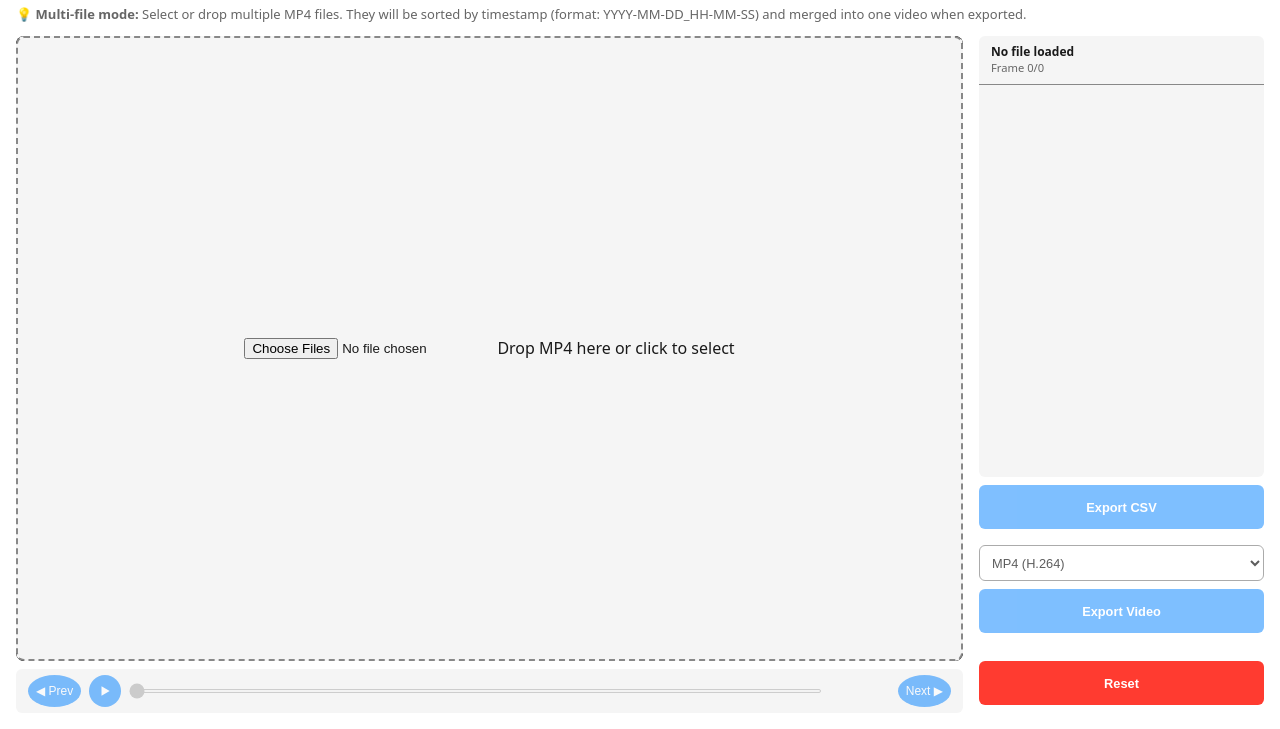
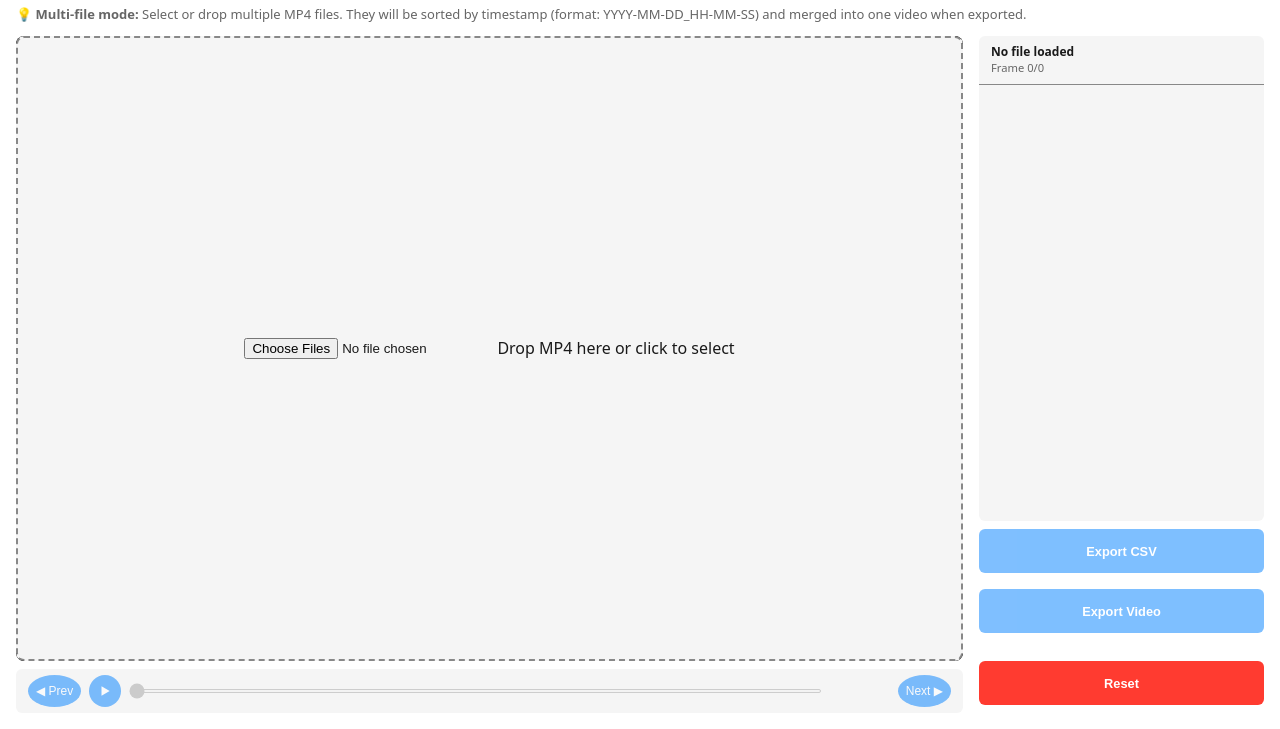
Before and after one commit to rog0978/dashcam, a plain HTML site: page add_SEI_Overlay.html in a window 1280 px wide. Shown: the part 71-800 px from the top of the page. Drawn offline with Linux system fonts and the light colour scheme; no server answers.

Commit message:
removed format option

```diff
--- a/add_SEI_Overlay.html
+++ b/add_SEI_Overlay.html
@@ -286,15 +286,7 @@
             gap: 0.5rem;
         }
 
-        .format-select {
-            height: 36px;
-            border-radius: 6px;
-            border: 1px solid var(--border);
-            background: var(--bg);
-            color: var(--text);
-            padding: 0 0.5rem;
-            font-size: 0.8rem;
-        }
+
 
         .export-btn {
             height: 44px;
@@ -379,9 +371,7 @@
 
                 <div class="export-group">
                     <button class="export-btn" id="exportCsvBtn" disabled>Export CSV</button>
-                    <select id="formatSelect" class="format-select" disabled>
-                        <option value="" disabled selected>Loading formats...</option>
-                    </select>
+
                     <button class="export-btn" id="exportVideoBtn" disabled>Export Video</button>
                     <button class="export-btn" id="resetBtn" style="background: #ff3b30; margin-top: 12px;"
                         title="Clear all files and reset">Reset</button>
@@ -450,7 +440,6 @@
         const canvas = $('canvas'), ctx = canvas.getContext('2d');
         const slider = $('slider'), playBtn = $('playBtn');
         const exportCsvBtn = $('exportCsvBtn'), exportVideoBtn = $('exportVideoBtn');
-        const formatSelect = $('formatSelect');
         const frameNum = $('frameNum'), fileName = $('fileName'), metaList = $('metaList');
         const prevFileBtn = $('prevFileBtn'), nextFileBtn = $('nextFileBtn'), fileCounter = $('fileCounter');
         const resetBtn = $('resetBtn');
@@ -514,37 +503,7 @@
         exportCsvBtn.onclick = exportCsv;
         exportVideoBtn.onclick = exportVideo;
 
-        // --- INITIALIZATION ---
-        const supportedFormats = [
-            { mime: 'avc1.640034', label: 'MP4 (H.264)', ext: 'mp4', container: 'mp4' }
-        ];
-
-        function initFormats() {
-            formatSelect.innerHTML = '';
-            let found = false;
-            supportedFormats.forEach(fmt => {
-                if (typeof VideoEncoder !== 'undefined') {
-                    VideoEncoder.isConfigSupported({ codec: fmt.mime, width: 640, height: 480 }).then(support => {
-                        if (support.supported) {
-                            const opt = document.createElement('option');
-                            opt.value = JSON.stringify({ codec: fmt.mime, ext: fmt.ext, container: fmt.container });
-                            opt.textContent = fmt.label;
-                            formatSelect.appendChild(opt);
-                            found = true;
-                        }
-                    });
-                }
-            });
-            setTimeout(() => {
-                if (!found && formatSelect.options.length === 0) {
-                    const opt = document.createElement('option');
-                    opt.value = JSON.stringify({ codec: 'vp8', ext: 'webm', container: 'webm' });
-                    opt.textContent = "WebM (VP8) - Fallback";
-                    formatSelect.appendChild(opt);
-                }
-            }, 500);
-        }
-        initFormats();
+
 
         DashcamHelpers.initProtobuf().then(({ SeiMetadata, enumFields }) => {
             seiType = SeiMetadata;
@@ -628,7 +587,6 @@
 
                 exportCsvBtn.disabled = false;
                 exportVideoBtn.disabled = false;
-                formatSelect.disabled = false;
                 playBtn.disabled = false;
                 slider.disabled = false;
 
@@ -657,7 +615,7 @@
             mp4 = null; frames = null; firstKeyframe = 0; currentFileName = null;
             slider.max = 0; slider.value = 0;
             frameNum.textContent = 'Frame 0/0'; fileName.textContent = 'No file loaded';
-            exportCsvBtn.disabled = true; exportVideoBtn.disabled = true; formatSelect.disabled = true;
+            exportCsvBtn.disabled = true; exportVideoBtn.disabled = true;
             playBtn.disabled = true; slider.disabled = true;
             prevFileBtn.disabled = true; nextFileBtn.disabled = true;
             fileCounter.textContent = '';
@@ -1793,19 +1751,13 @@
         async function exportVideo() {
             if (!frames || isExporting) return;
 
-            // Parse format selection (now contains JSON with codec, ext, container)
-            let formatInfo;
-            try {
-                formatInfo = JSON.parse(formatSelect.value);
-            } catch {
-                formatInfo = { codec: 'vp8', ext: 'webm', container: 'webm' };
-            }
+            // Default to MP4 (H.264)
+            const formatInfo = { codec: 'avc1.640034', ext: 'mp4', container: 'mp4' };
             const { codec, ext, container } = formatInfo;
 
             isExporting = true;
             exportCsvBtn.disabled = true;
             exportVideoBtn.disabled = true;
-            formatSelect.disabled = true;
             playBtn.disabled = true;
             slider.disabled = true;
             prevFileBtn.disabled = true;
@@ -1843,7 +1795,6 @@
                     isExporting = false;
                     exportCsvBtn.disabled = false;
                     exportVideoBtn.disabled = false;
-                    formatSelect.disabled = false;
                     playBtn.disabled = false;
                     slider.disabled = false;
                     if (fileQueue.length > 1) {
@@ -2044,7 +1995,6 @@
                 isExporting = false;
                 exportCsvBtn.disabled = false;
                 exportVideoBtn.disabled = false;
-                formatSelect.disabled = false;
                 playBtn.disabled = false;
                 slider.disabled = false;
                 if (fileQueue.length > 1) {
```
